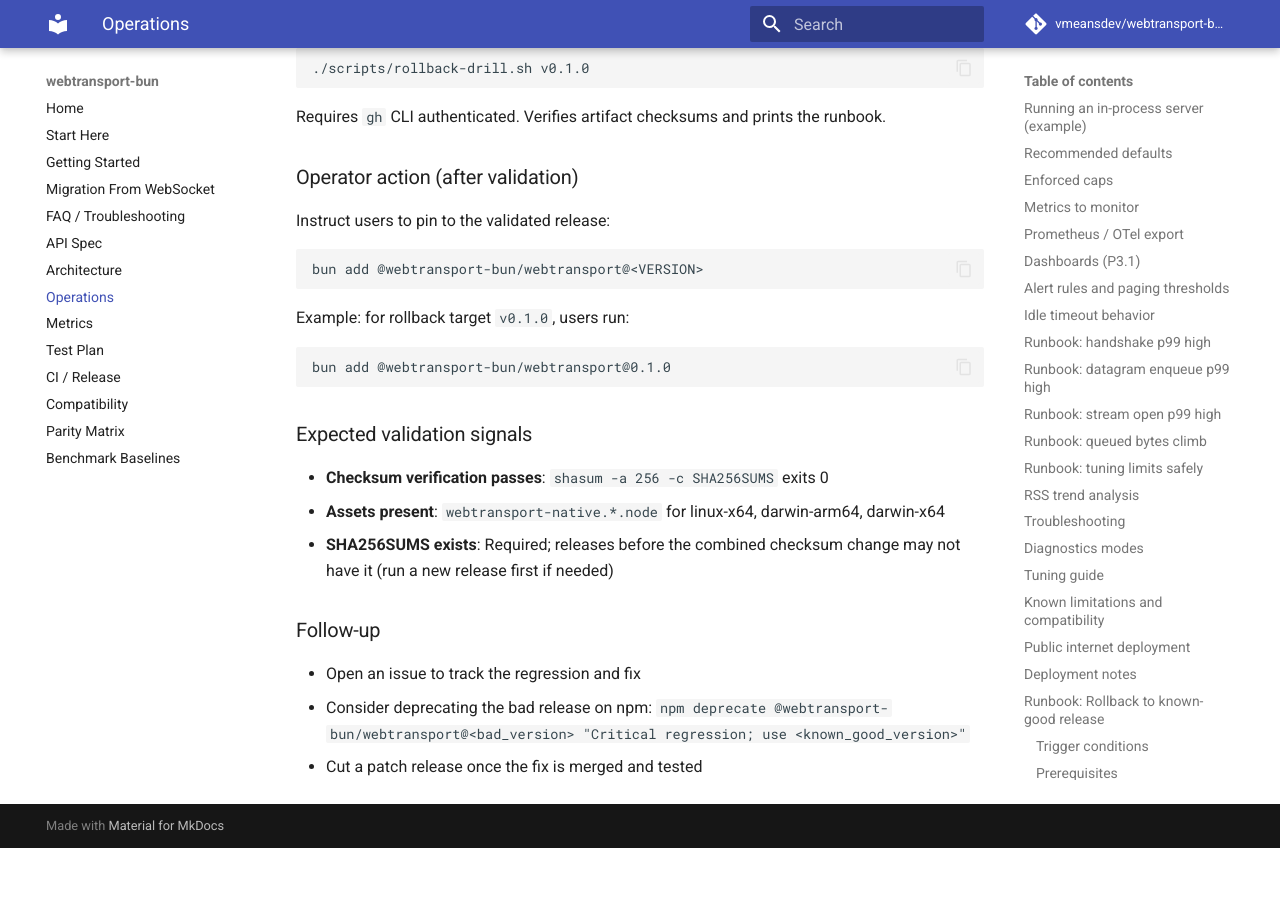
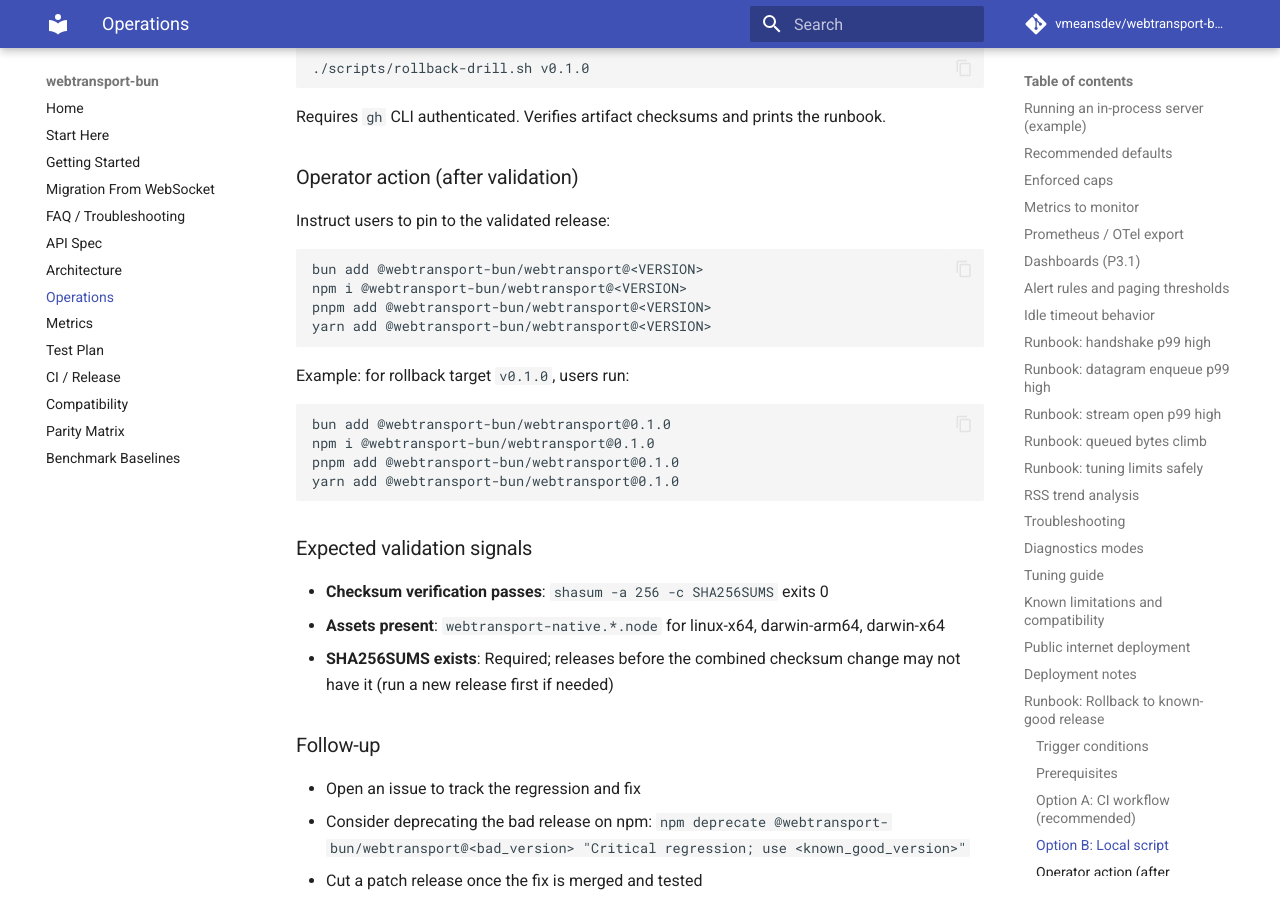
Before and after one commit to vmeansdev/webtransport-bun, an MkDocs documentation site: the page built from docs/OPERATIONS.md, in a window 1280 px wide and 900 px high, scrolled down 7063 px. Built offline with MkDocs 1.6.1 and Material for MkDocs 9.7.7, drawn with Linux system fonts in a browser that asks for light colours; comment, search, counter and statistics services are not loaded; before the commit the page ends 7911 px from its top, so only the background shows below that.

````diff
--- a/docs/OPERATIONS.md
+++ b/docs/OPERATIONS.md
@@ -229,12 +229,18 @@ Instruct users to pin to the validated release:
 
 ```bash
 bun add @webtransport-bun/webtransport@<VERSION>
+npm i @webtransport-bun/webtransport@<VERSION>
+pnpm add @webtransport-bun/webtransport@<VERSION>
+yarn add @webtransport-bun/webtransport@<VERSION>
 ```
 
 Example: for rollback target `v0.1.0`, users run:
 
 ```bash
 bun add @webtransport-bun/webtransport@0.1.0
+npm i @webtransport-bun/webtransport@0.1.0
+pnpm add @webtransport-bun/webtransport@0.1.0
+yarn add @webtransport-bun/webtransport@0.1.0
 ```
 
 ### Expected validation signals
````
Also changed, not shown: README.md (+9 -0 lines), packages/webtransport/PUBLISH_CHECKLIST.md (+6 -4 lines), packages/webtransport/README.md (+12 -5 lines), 1 other file.
